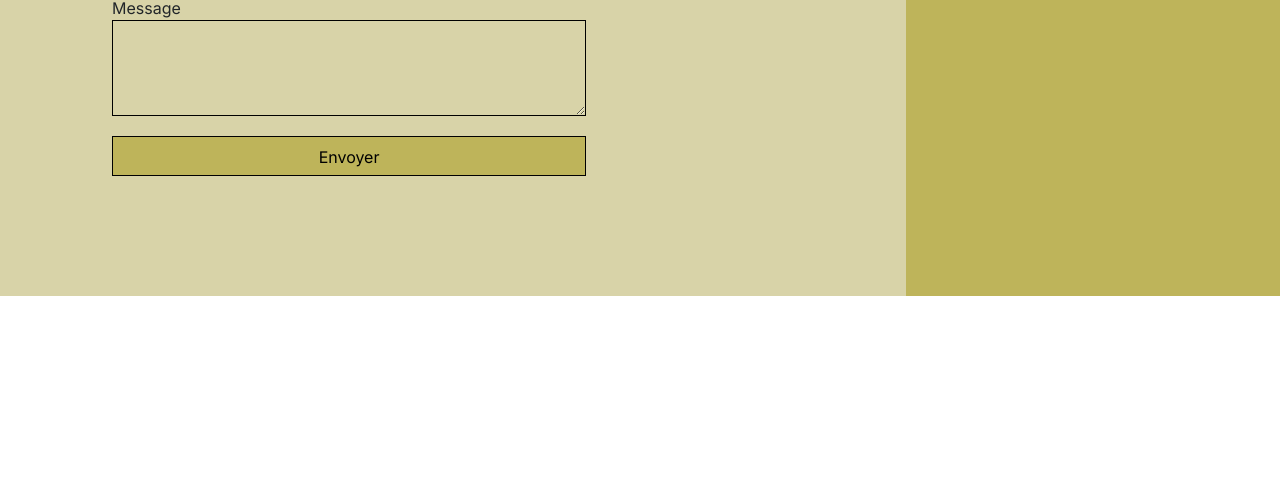
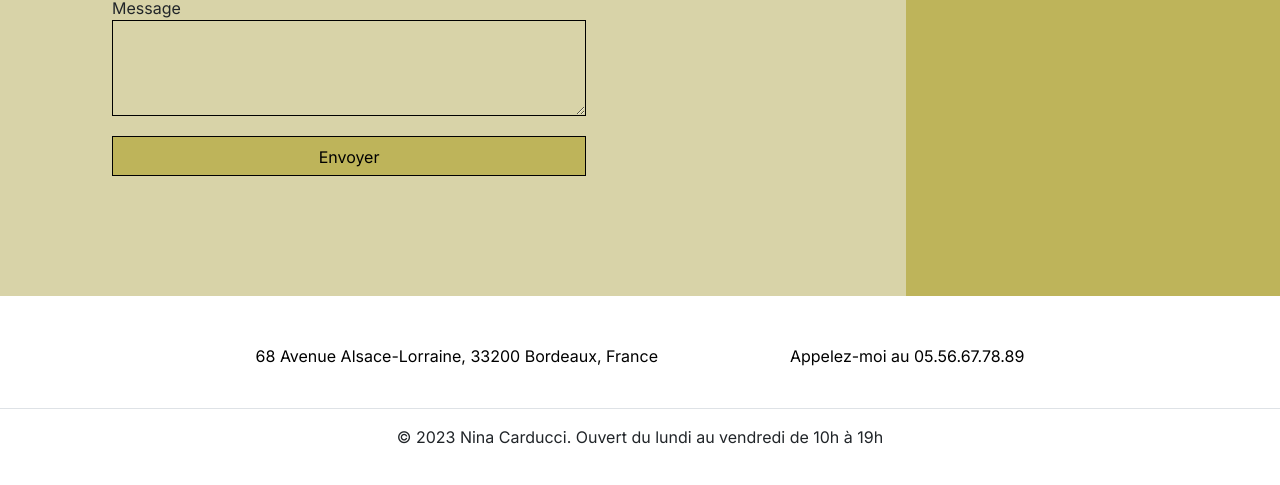
Before and after one commit to Benjamin-V-Dev/Nina-Carducci, a plain HTML site: page index.html in a window 1280 px wide. Shown: the part 4306-4791 px from the top of the page. Before the commit the page ends 4602 px from the top, so only its background shows below. Drawn offline with nearby package versions, Linux system fonts and the light colour scheme.

Commit message:
Mise en place du SEO local

```diff
--- a/index.html
+++ b/index.html
@@ -3,7 +3,7 @@
 <head>
 	<title>Nina Carducci - photographe</title>
 
-	<meta name="description" content="Découvrez le site de la photographe Nina Carducci">
+	<meta name="description" content="Découvrez le site de la photographe Nina Carducci, photographe en Île-de-France">
 	<meta charset="UTF-8">
 	<meta name="viewport" content="width=device-width, initial-scale=1.0">
 
@@ -166,6 +166,28 @@
 			</div>
 		</div>
 	</section>
+	<footer class="py-3 my-4">
+		<div itemscope itemtype="http://schema.org/PhotographyBusiness">
+		  <ul class="nav justify-content-center border-bottom pb-3 mb-3">
+			<li class="nav-item">
+			  <a href="https://www.google.com/maps/place/68+Av.+Alsace+Lorraine,+33200+Bordeaux/@44.8465743,-0.6065365,17z/data=!3m1!4b1!4m6!3m5!1s0xd54d803d3494ff1:0x775d19897dd6276f!8m2!3d44.8465743!4d-0.6065365!16s%2Fg%2F11c15dhy_v?entry=ttu" target="_blank" class="nav-link px-2 text-body-secondary mx-5" itemprop="address" itemscope itemtype="http://schema.org/PostalAddress">
+				<address>
+				  <span itemprop="streetAddress">68 Avenue Alsace-Lorraine,</span>
+				  <span itemprop="postalCode">33200</span>
+				  <span itemprop="addressLocality">Bordeaux, France</span>
+				</address>
+			  </a>
+			</li>
+			<li class="nav-item">
+			  <a href="tel:+33556677889" class="nav-link px-2 text-body-secondary mx-5" itemprop="telephone">Appelez-moi au 05.56.67.78.89</a>
+			</li>
+		  </ul>
+		  <p class="text-center text-body-secondary">
+			© 2023 Nina Carducci.
+			<time itemprop="openingHours" datetime="Mo-Fr 10:00−19:00">Ouvert du lundi au vendredi de 10h à 19h</time>
+		  </p>
+		</div>
+	  </footer>
 </main>
 </body>
 </html>
```
